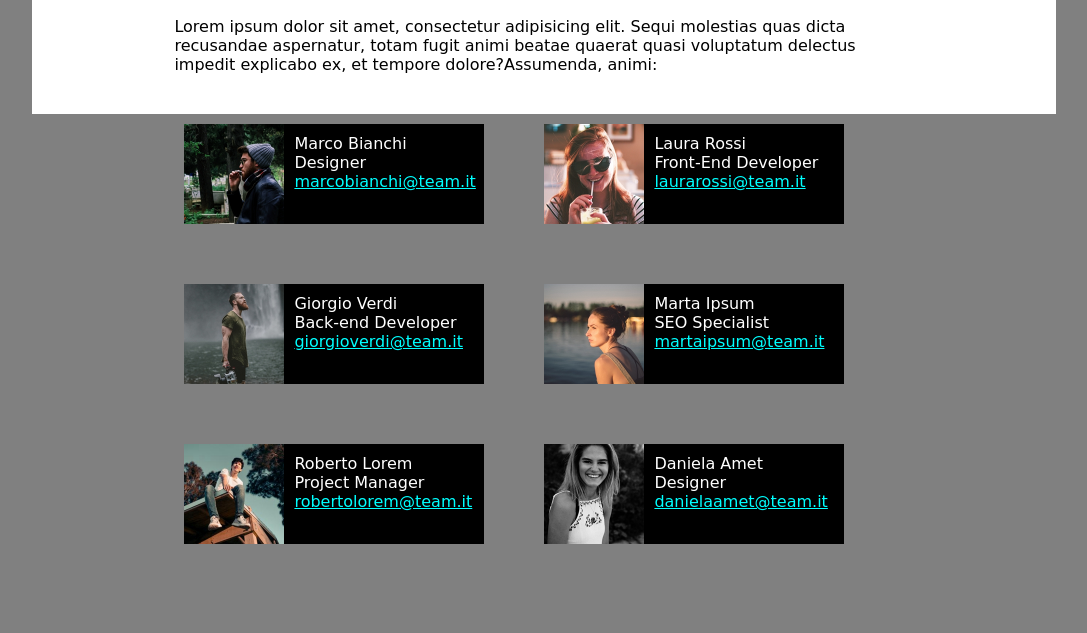
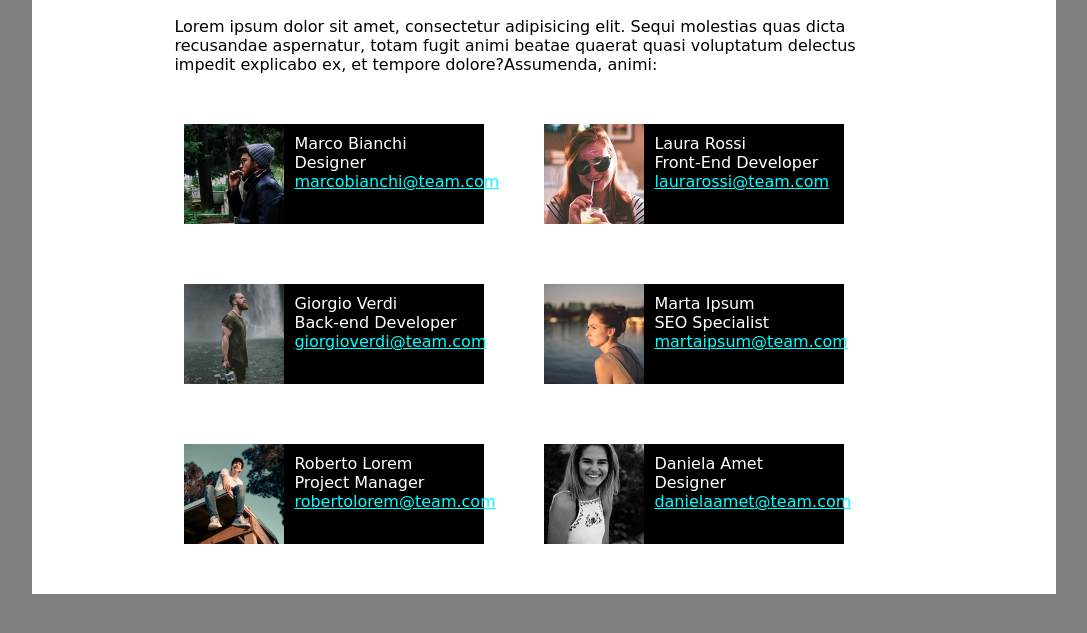
Before and after one commit to AndreaFerrini/html-css-float-cards, a plain HTML site: page index.html in a window 1280 px wide. Shown: the part 81-714 px from the top of the page, without its empty margins (96-1183 px from the left). Drawn offline with Linux system fonts and the light colour scheme.

Commit message:
esercizio completato

```diff
--- a/assets/css/style.css
+++ b/assets/css/style.css
@@ -20,8 +20,8 @@ main {
 }
 h2 {
     color: #c44156;
+    text-align: center;
     font-size: 50px;
-    text-align: center;
 }
 p {
     padding: 20px;
@@ -48,3 +48,8 @@ ul {
 #contatto {
     color: aqua;
 }
+.clearfix:after {
+    clear: both;
+    content: "";
+    display: table;
+  }
--- a/index.html
+++ b/index.html
@@ -10,57 +10,58 @@
 </head>
 <body>
     <main>
+        <!-- finto header -->
         <div class="corpo">
             <h2>Meet our team</h2>
             <p>Lorem ipsum dolor sit amet, consectetur adipisicing elit. Sequi molestias quas dicta recusandae aspernatur, totam fugit animi beatae quaerat quasi voluptatum delectus impedit explicabo ex, et tempore dolore?Assumenda, animi:</p>
-
-            <div class="containercards">
-                <div class="card">
+            <!-- inserimento blocchi cards -->
+            <div class="containercards clearfix">
+                <div class="card clearfix">
                     <img src="./assets/img/male1.png" alt="marco">
                         <ul>
                             <li id="nomecognome">Marco Bianchi</li>
                             <li id="ruolo">Designer</li>
-                            <a id="contatto" href="mailto:marcobianchi@team.it">marcobianchi@team.it</a>
+                            <a id="contatto" href="mailto:marcobianchi@team.com">marcobianchi@team.com</a>
                         </ul>
                 </div>
-                <div class="card">
+                <div class="card clearfix">
                     <img src="./assets/img/female1.png" alt="laura">
                         <ul>
                             <li id="nomecognome">Laura Rossi</li>
                             <li id="ruolo">Front-End Developer</li>
-                            <a id="contatto" href="mailto:laurarossi@team.it">laurarossi@team.it</a>
+                            <a id="contatto" href="mailto:laurarossi@team.com">laurarossi@team.com</a>
                         </ul>
                 </div>
-                <div class="card">
+                <div class="card clearfix">
                     <img src="./assets/img/male2.png" alt="laura">
                         <ul>
                             <li id="nomecognome">Giorgio Verdi</li>
                             <li id="ruolo">Back-end Developer</li>
-                            <a id="contatto" href="mailto:giorgioverdi@team.it">giorgioverdi@team.it</a>
+                            <a id="contatto" href="mailto:giorgioverdi@team.com">giorgioverdi@team.com</a>
                         </ul>
                 </div>
-                <div class="card">
+                <div class="card clearfix">
                     <img src="./assets/img/female2.png" alt="laura">
                         <ul>
                             <li id="nomecognome">Marta Ipsum</li>
                             <li id="ruolo">SEO Specialist</li>
-                            <a id="contatto" href="mailto:marcobianchi@team.it">martaipsum@team.it</a>
+                            <a id="contatto" href="mailto:marcobianchi@team.com">martaipsum@team.com</a>
                         </ul>
                 </div>
-                <div class="card">
+                <div class="card clearfix">
                     <img src="./assets/img/male3.png" alt="laura">
                         <ul>
                             <li id="nomecognome">Roberto Lorem</li>
                             <li id="ruolo">Project Manager</li>
-                            <a id="contatto" href="mailto:robertolorem@team.it">robertolorem@team.it</a>
+                            <a id="contatto" href="mailto:robertolorem@team.com">robertolorem@team.com</a>
                         </ul>
                 </div>
-                <div class="card">
+                <div class="card clearfix">
                     <img src="./assets/img/female3.png" alt="laura">
                         <ul>
                             <li id="nomecognome">Daniela Amet</li>
                             <li id="ruolo">Designer</li>
-                            <a id="contatto" href="mailto:danielaamet@team.it">danielaamet@team.it</a>
+                            <a id="contatto" href="mailto:danielaamet@team.com">danielaamet@team.com</a>
                         </ul>
                 </div>
             </div>
```
